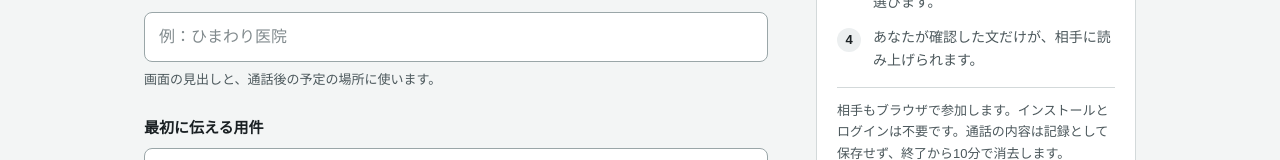
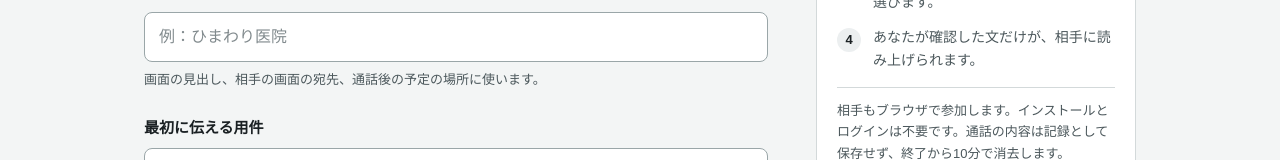
Before and after one commit to cheukman-yang/echobridge-care, a Next.js app: page / in a window 1280 px wide. Shown: the part 386-546 px from the top of the page. Built offline with nearby package versions, Linux system fonts and the light colour scheme; no server answers; a web font is replaced by a local one.

Commit message:
fix: describe where the partner name is used for each call purpose

```diff
--- a/src/components/CallSetupForm.tsx
+++ b/src/components/CallSetupForm.tsx
@@ -95,7 +95,11 @@ export function CallSetupForm({
           placeholder={profile.partnerPlaceholder}
           className={FIELD_CLASS}
         />
-        <p className="text-[13px] text-ink-2">画面の見出しと、通話後の予定の場所に使います。</p>
+        <p className="text-[13px] text-ink-2">
+          {profile.partnerIsPlace
+            ? '画面の見出し、相手の画面の宛先、通話後の予定の場所に使います。'
+            : '画面の見出しと、相手の画面の宛先に使います。'}
+        </p>
       </div>
 
       <div className="space-y-2">
```
